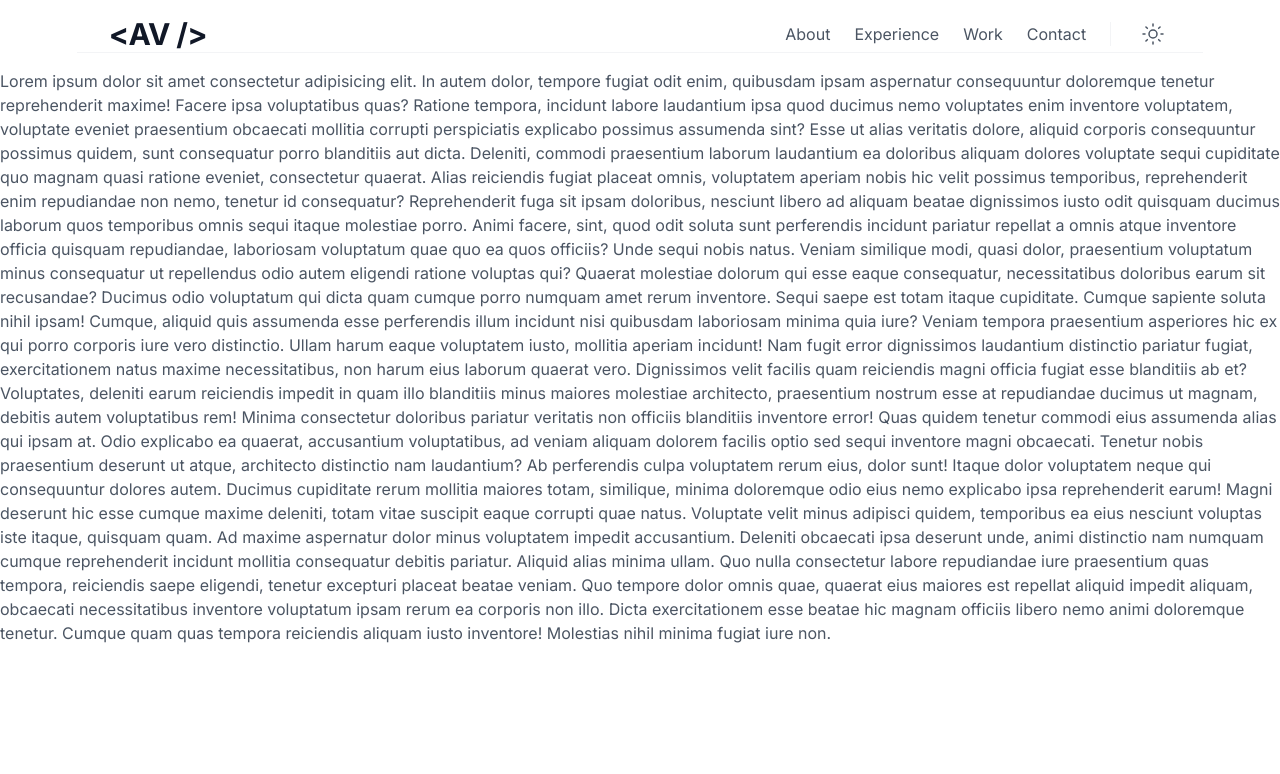
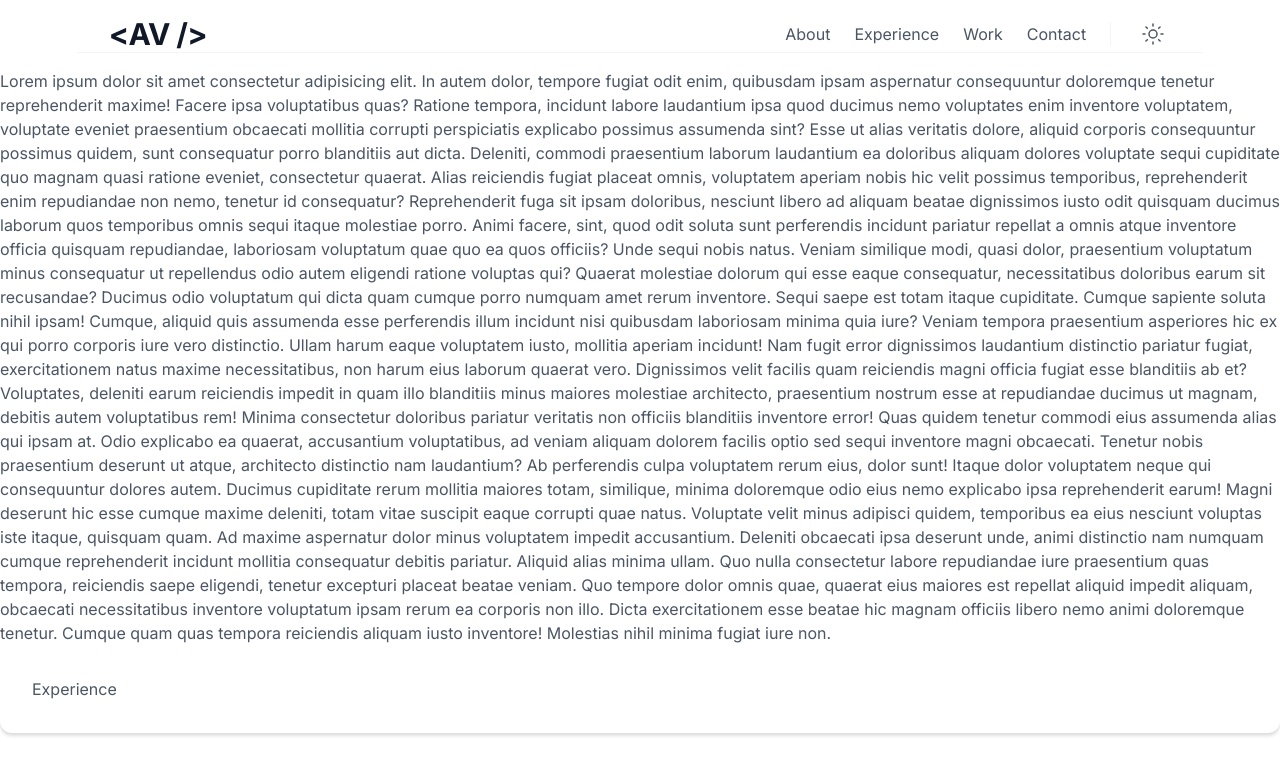
Before and after one commit to vnko1/portfolio, a Next.js app: page / in a window 1280 px wide. Shown: the top 774 px of the page. Built offline with nearby package versions, Linux system fonts and the light colour scheme.

Commit message:
added: exp component

```diff
--- a/package.json
+++ b/package.json
@@ -9,10 +9,11 @@
     "lint": "next lint"
   },
   "dependencies": {
+    "clsx": "^2.1.1",
     "next": "15.1.2",
     "react": "^19.0.0",
     "react-dom": "^19.0.0",
-    "clsx": "^2.1.1"
+    "react-markdown": "^9.0.1"
   },
   "devDependencies": {
     "@eslint/eslintrc": "^3",
--- a/src/app/page.tsx
+++ b/src/app/page.tsx
@@ -1,3 +1,5 @@
+import { Experience } from "@/components";
+
 export const revalidate = 300;
 
 export default function Home() {
@@ -66,6 +68,7 @@ export default function Home() {
       exercitationem esse beatae hic magnam officiis libero nemo animi
       doloremque tenetur. Cumque quam quas tempora reiciendis aliquam
       iusto inventore! Molestias nihil minima fugiat iure non.
+      <Experience />
     </main>
   );
 }
--- /dev/null
+++ b/src/components/base/Experience/Experience.tsx
@@ -0,0 +1,16 @@
+import React from "react";
+import Markdown from "react-markdown";
+
+interface ExperienceProps {
+  classNames?: string;
+}
+
+const Experience: React.FC<ExperienceProps> = () => {
+  return (
+    <div className='p-md rounded-xl bg-gl-0 dark:bg-gd-100 shadow-md dark:shadow-xl'>
+      Experience
+    </div>
+  );
+};
+
+export default Experience;
--- a/src/components/base/index.ts
+++ b/src/components/base/index.ts
@@ -3,3 +3,4 @@ export { default as Logo } from "./Logo/Logo";
 export { default as Menu } from "./Menu/Menu";
 export { default as Navigation } from "./Navigation/Navigation";
 export { default as DownloadButton } from "./DownloadButton/DownloadButton";
+export { default as Experience } from "./Experience/Experience";
```
Also changed, not shown: 1 other file (tests, documents, lock files or other folders).
